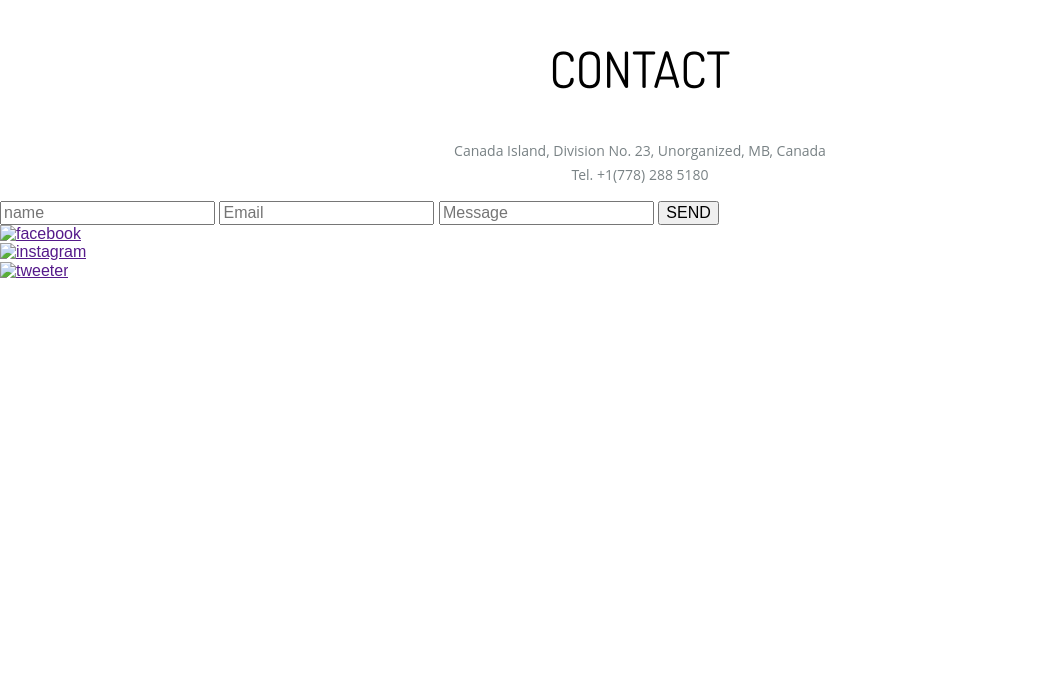
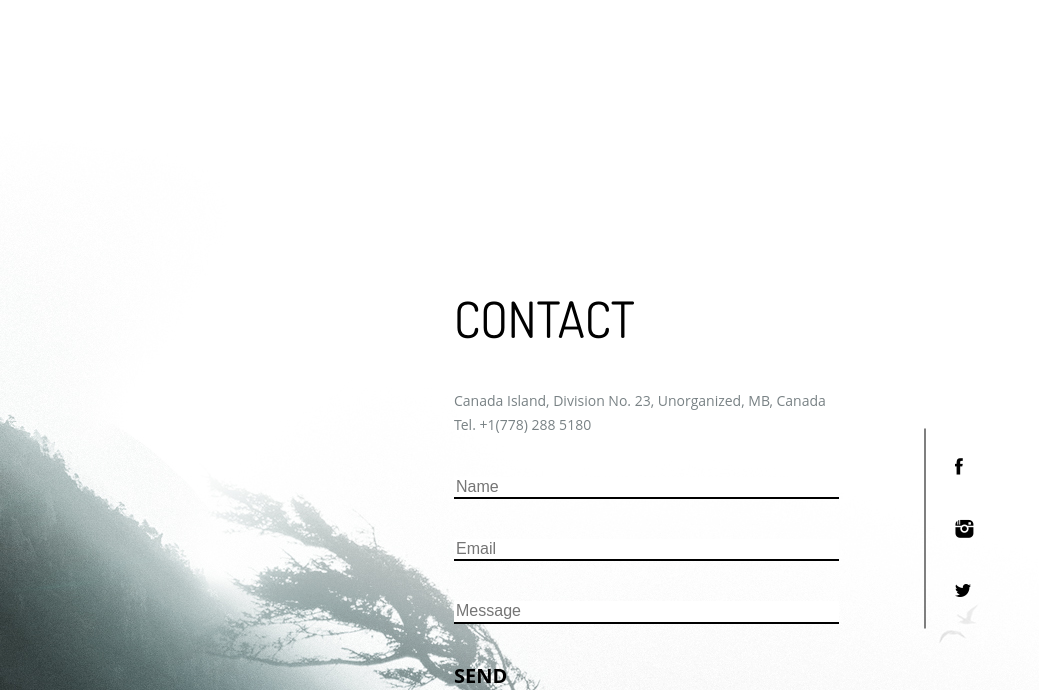
Before and after one commit to AdelRomeo/MusicDJ, a website: page index.html in a window 1280 px wide. Shown: the part 10145-10835 px from the top of the page, without its empty margins (0-1039 px from the left). Before the commit the page ends 10425 px from the top, so only its background shows below. Drawn offline with Linux system fonts and the light colour scheme.

Commit message:
верстка footer

```diff
--- a/index.html
+++ b/index.html
@@ -362,22 +362,22 @@
     </main>
     <footer class="main-footer">
         <div class="contact">
-            <div class="greeting">
+            <div class="greeting-contact">
                 <h2 class="greeting_title">CONTACT</h2>
                 <p class="greeting_description">Canada Island, Division No. 23, Unorganized, MB, Canada <br>
                     Tel. +1(778) 288 5180
                 </p>
             </div>
             <form action="" class="submit-form">
-                <input class="submit-form_item" type="text" placeholder="name">
+                <input class="submit-form_item" type="text" placeholder="Name">
                 <input class="submit-form_item" type="text" placeholder="Email">
                 <input class="submit-form_item" type="text" placeholder="Message">
                 <button class="submit-form_sen-btn">SEND</button>
             </form>
             <ul class="social-network">
-                <li><a href=""><img src="" alt="facebook"></a></li>
-                <li><a href=""><img src="" alt="instagram"></a></li>
-                <li><a href=""><img src="" alt="tweeter"></a></li>
+                <li class="social-network_item"><a href=""><img src="img/fb.png" alt="facebook"></a></li>
+                <li class="social-network_item"><a href=""><img src="img/inst.png" alt="instagram"></a></li>
+                <li class="social-network_item"><a href=""><img src="img/tw.png" alt="tweeter"></a></li>
             </ul>
         </div>
     </footer>
--- /dev/null
+++ b/src/styles/footer.scss
@@ -0,0 +1,62 @@
+.main-footer{
+    position: relative;
+    width: 100%;
+    min-height: 980px;
+    background: #ffffff url(../../img/footerBack.png) bottom no-repeat;
+}
+
+.contact{
+    position: absolute;
+    top: 250px;
+    right: 20%;
+    width: 570px;
+}
+
+.submit-form{
+    display: flex;
+    margin-top: 40px;
+    flex-direction: column;
+}
+
+.submit-form_item{
+    width: 385px;
+    margin-bottom: 40px;
+    border: none;
+    border-bottom: 2px solid #000000;
+}
+
+.submit-form_sen-btn{
+    background: none;
+    border: none;
+    cursor: pointer;
+    width: 40px;
+    margin: 0;
+    padding: 0;
+    font-family: "Open Sans" ,sans-serif;
+    font-size: 20px;
+    font-weight: bold;
+}
+
+.social-network{
+    &::before{
+        display: block;
+        position: absolute;
+        top: 30px;
+        left: -130px;
+        transform: rotate(90deg);
+        content: "";
+        background: #000000;
+        width: 200px;
+        height: 1px;
+    }
+    display: flex;
+    flex-direction: column;
+    position: absolute;
+    right: 50px;
+    top: 250px;
+}
+
+.social-network_item{
+    margin-top: -40px;
+    margin-bottom: 80px;
+}
```
Also changed, not shown: build/styles/main.css, img/fb.png (added), img/footerBack.png (added), img/inst.png (added), img/tw.png (added), 1 other file.
